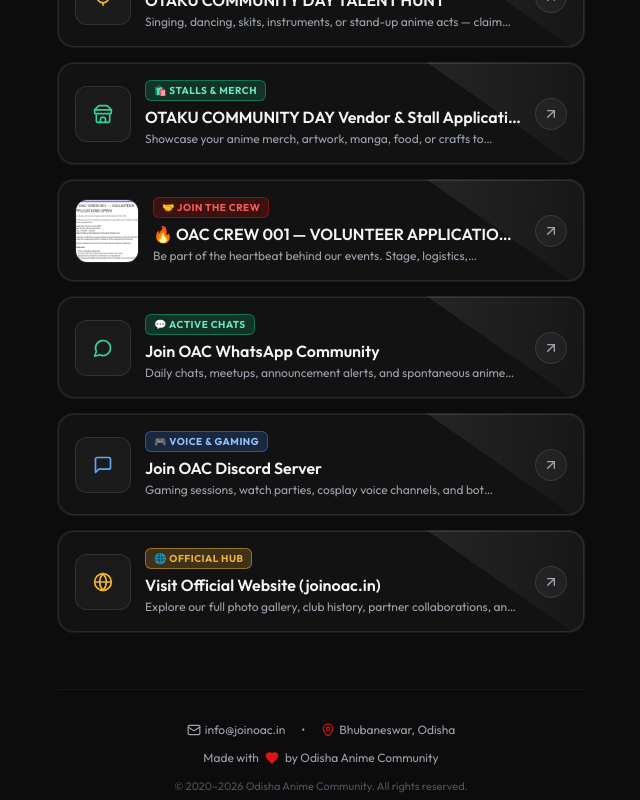
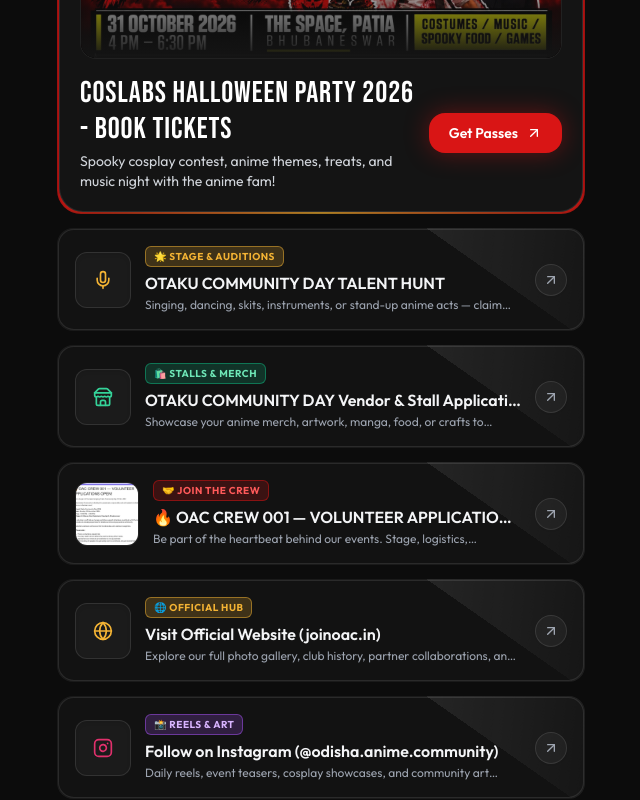
Before and after one commit to Crystal-Studio-Labs/OAC-Linktree, a React (Vite) app: page / in a window 1280 px wide. Shown: the part 1220-2020 px from the top of the page, without its empty margins (319-959 px from the left). Built offline with nearby package versions, Linux system fonts and the light colour scheme.

Commit message:
feat(links): feature Halloween card, reorder forms, and sequence official social links

```diff
--- a/src/data/links.ts
+++ b/src/data/links.ts
@@ -20,7 +20,17 @@
   ],
 };
 
+// Social icon bar order: Website -> Instagram -> WhatsApp -> Discord -> YouTube -> Email
 export const SOCIAL_LINKS: SocialLink[] = [
+  {
+    id: 'website',
+    name: 'Website',
+    url: 'https://joinoac.in',
+    icon: 'Globe',
+    handle: 'joinoac.in',
+    color: '#F3B334',
+    hoverBg: 'hover:bg-[#F3B334]/20 hover:border-[#F3B334]',
+  },
   {
     id: 'instagram',
     name: 'Instagram',
@@ -58,15 +68,6 @@
     hoverBg: 'hover:bg-[#FF0000]/20 hover:border-[#FF0000]',
   },
   {
-    id: 'website',
-    name: 'Website',
-    url: 'https://joinoac.in',
-    icon: 'Globe',
-    handle: 'joinoac.in',
-    color: '#F3B334',
-    hoverBg: 'hover:bg-[#F3B334]/20 hover:border-[#F3B334]',
-  },
-  {
     id: 'email',
     name: 'Email Us',
     url: 'mailto:info@joinoac.in',
@@ -77,7 +78,9 @@
   },
 ];
 
+// Order: 1. Featured Otaku -> 2. Featured Halloween -> 3. Forms -> 4. Socials (Website, Instagram, WhatsApp, Discord, YouTube)
 export const LINK_ITEMS: LinkItem[] = [
+  // 1. Featured Flagship: Otaku Community Day 2026 Tickets
   {
     id: 'ocd-tickets-2026',
     title: 'Otaku Community Day 2026 Tickets',
@@ -91,6 +94,8 @@
     actionText: 'Book Tickets',
     iconName: 'Ticket',
   },
+
+  // 2. Featured Special: Coslabs Halloween Party 2026
   {
     id: 'coslabs-halloween-2026',
     title: 'Coslabs Halloween Party 2026 - Book Tickets',
@@ -99,11 +104,13 @@
     badge: '🎃 HALLOWEEN SPECIAL',
     badgeColor: 'purple',
     thumbnailUrl: '/images/coslabs-halloween.png',
-    isFeatured: false,
-    highlightGlow: false,
+    isFeatured: true,
+    highlightGlow: true,
     actionText: 'Get Passes',
     iconName: 'Sparkles',
   },
+
+  // 3. Application Forms
   {
     id: 'ocd-talent-hunt',
     title: 'OTAKU COMMUNITY DAY TALENT HUNT',
@@ -143,6 +150,28 @@
     actionText: 'Join Volunteer Crew',
     iconName: 'Users',
   },
+
+  // 4. Social & Community Links: Website -> Instagram -> WhatsApp -> Discord -> YouTube
+  {
+    id: 'oac-website',
+    title: 'Visit Official Website (joinoac.in)',
+    subtitle: 'Explore our full photo gallery, club history, partner collaborations, and upcoming roadmap.',
+    url: 'https://joinoac.in',
+    badge: '🌐 OFFICIAL HUB',
+    badgeColor: 'gold',
+    actionText: 'Visit joinoac.in',
+    iconName: 'Globe',
+  },
+  {
+    id: 'oac-instagram',
+    title: 'Follow on Instagram (@odisha.anime.community)',
+    subtitle: 'Daily reels, event teasers, cosplay showcases, and community art spotlights.',
+    url: 'https://www.instagram.com/odisha.anime.community/',
+    badge: '📸 REELS & ART',
+    badgeColor: 'purple',
+    actionText: 'Follow Instagram',
+    iconName: 'Instagram',
+  },
   {
     id: 'oac-whatsapp',
     title: 'Join OAC WhatsApp Community',
@@ -164,13 +193,13 @@
     iconName: 'MessageSquare',
   },
   {
-    id: 'oac-website',
-    title: 'Visit Official Website (joinoac.in)',
-    subtitle: 'Explore our full photo gallery, club history, partner collaborations, and upcoming roadmap.',
-    url: 'https://joinoac.in',
-    badge: '🌐 OFFICIAL HUB',
-    badgeColor: 'gold',
-    actionText: 'Visit joinoac.in',
-    iconName: 'Globe',
+    id: 'oac-youtube',
+    title: 'Subscribe on YouTube (@OdishaAnimeClub)',
+    subtitle: 'Event recaps, aftermovies, anime dance performances, and cosplay interviews.',
+    url: 'https://www.youtube.com/@OdishaAnimeClub',
+    badge: '📺 VIDEOS & RECAPS',
+    badgeColor: 'red',
+    actionText: 'Subscribe YouTube',
+    iconName: 'Youtube',
   },
 ];
```
